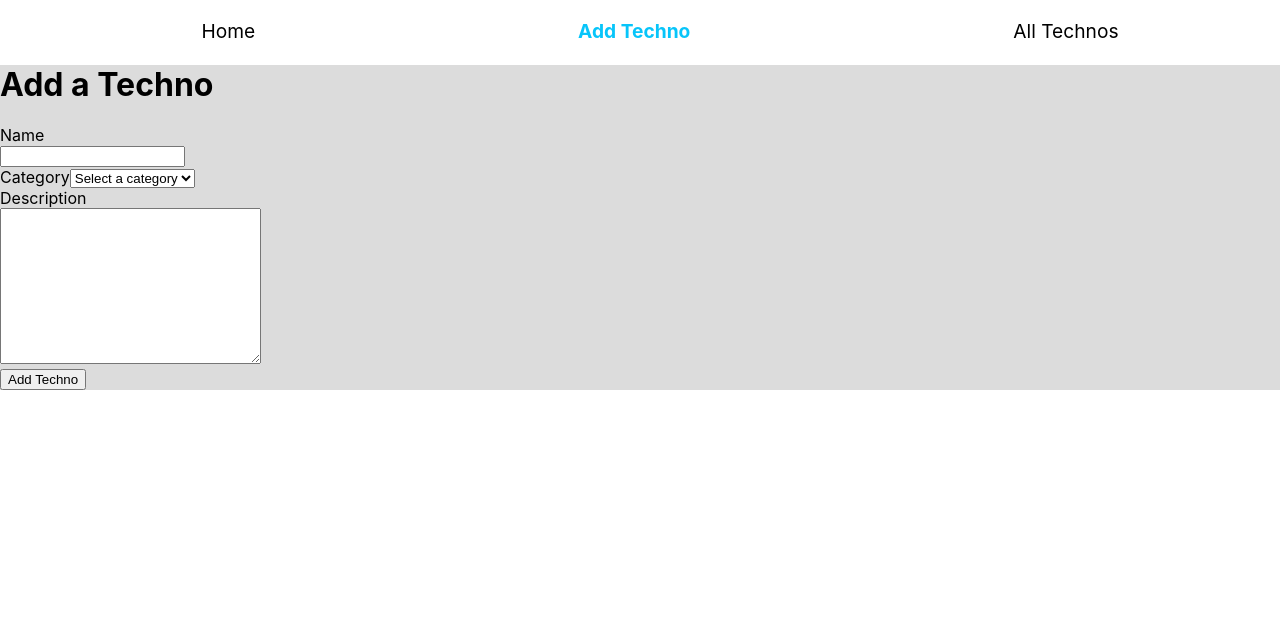
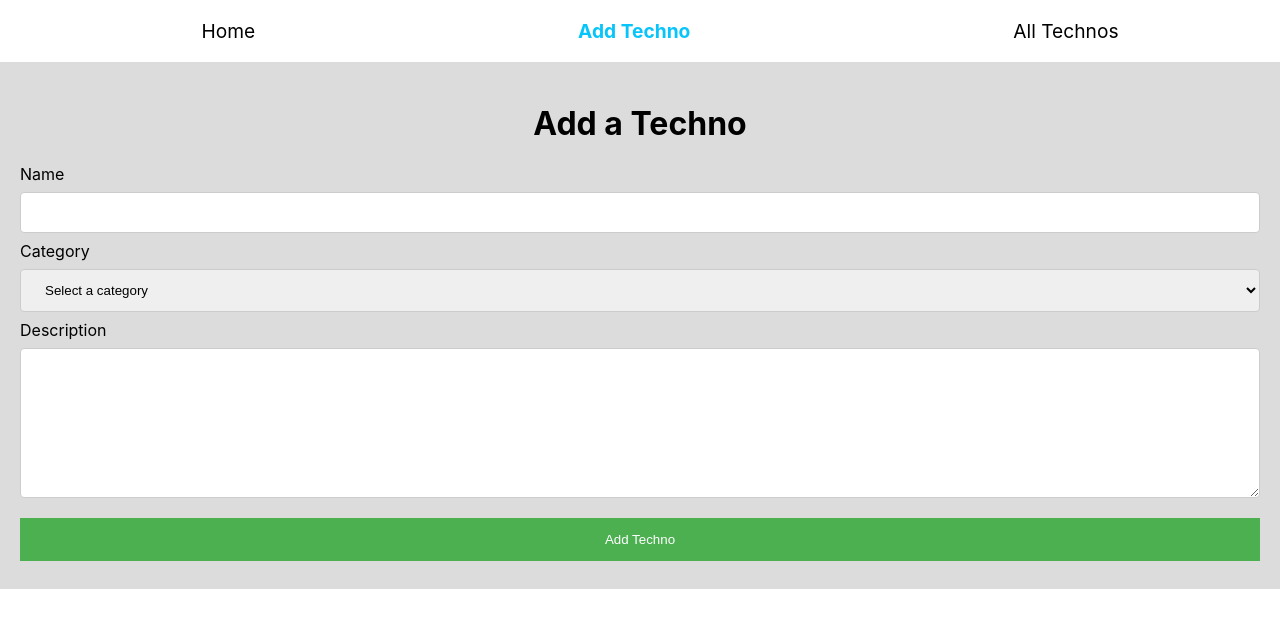
Before and after one commit to Pasot01/Tuto-bases-React, a React (Create React App) app: page /add in a window 1280 px wide. Shown: the top 628 px of the page. Built offline with nearby package versions, Linux system fonts and the light colour scheme.

Commit message:
Mise en pratique de useState sans test en dur sur les composants App et TechnAdd. Voir les modifications apportées

```diff
--- a/src/App.js
+++ b/src/App.js
@@ -8,13 +8,14 @@
 
 function App() {
   // Utilisation de useState avec un tableau vide (morceau d'état/me) qui contiendra des objets
-  // (me/getter/technos) - ex: -> [{name: 'react', category: 'front', description: 'Learn React'}, {}, {}]
+  // (me/getter/technos) - ex: -> [{name: 'react', category: 'front', description: 'Learn React'}, {autre objet}, {autre objet}]
   // (me/setter/setTechnos) - modification des objets
   const [technos, setTechnos] = useState([]);
 
   // fonction de jonction parent(App)/enfant(TechnoAdd) - (props = valeur(fonction) -> TechnoAdd)
   function handleAddTechno(techno) {
     console.log('handleAddTechno', techno);
+    setTechnos([...technos, techno]);
   }
   return (
     <>
--- a/src/css/technoadd.css
+++ b/src/css/technoadd.css
@@ -1,3 +1,49 @@
 .techno-add {
     background-color: gainsboro;
-}
+    padding: 20px;
+  }
+
+  .btn {
+    background-color: #4CAF50;
+    color: white;
+    padding: 14px 20px;
+    margin: 8px 0;
+    border: none;
+    cursor: pointer;
+    width: 100%;
+  }
+
+  input[type=text] {
+    width: 100%;
+    padding: 12px 20px;
+    margin: 8px 0;
+    display: inline-block;
+    border: 1px solid #ccc;
+    border-radius: 4px;
+    box-sizing: border-box;
+  }
+
+  textarea {
+    width: 100%;
+    height: 150px;
+    padding: 12px 20px;
+    margin: 8px 0;
+    display: inline-block;
+    border: 1px solid #ccc;
+    border-radius: 4px;
+    box-sizing: border-box;
+  }
+
+  select {
+    width: 100%;
+    padding: 12px 20px;
+    margin: 8px 0;
+    display: inline-block;
+    border: 1px solid #ccc;
+    border-radius: 4px;
+    box-sizing: border-box;
+  }
+
+  h1 {
+    text-align: center;
+  }
--- a/src/pages/TechnoAdd.js
+++ b/src/pages/TechnoAdd.js
@@ -1,16 +1,28 @@
+import { useState } from "react";
+
 export default function TechnoAdd(props) {
+    const [techno, setTechno] = useState({
+        technoname: '',
+        technocategory: '',
+        technodescription: ''
+    });
+
     // props (objet) -> destructuré pour récupérer la propriétée handleAddTechno
     const { handleAddTechno } = props;
-
-    const techno = {
-        name: 'React',
-        category: 'front',
-        description: 'Learn React'
-    }
 
     function handleSubmit(evt) {
         evt.preventDefault();
         handleAddTechno(techno);
+        setTechno({
+            technoname: '',
+            technocategory: '',
+            technodescription: ''
+        })
+    }
+
+    function handleChange(evt) {
+        const { name, value } = evt.target;
+        setTechno({...techno, [name]: value});
     }
 
     return (
@@ -18,12 +30,12 @@
             <h1>Add a Techno</h1>
             <div>
                 <form onSubmit={(evt) => handleSubmit(evt)}>
-                    <label htmlFor="techno-name">Name</label>
+                    <label htmlFor="technoname">Name</label>
                     <br/>
-                    <input type="text" name="techno-name" id="techno-name" />
+                    <input type="text" name="technoname" id="technoname" value={techno.technoname} onChange={(evt) => handleChange(evt)} />
                     <br/>
-                    <label htmlFor="techno-category">Category</label>
-                    <select name="techno-category" id="techno-category">
+                    <label htmlFor="technocategory">Category</label>
+                    <select name="technocategory" id="technocategory" value={techno.technocategory} onChange={(evt) => handleChange(evt)}>
                         <option value="">Select a category</option>
                         <option value="front">Front</option>
                         <option value="back">Back</option>
@@ -31,11 +43,11 @@
                         <option value="other">Other</option>
                     </select>
                     <br/>
-                    <label htmlFor="techno-description">Description</label>
+                    <label htmlFor="technodescription">Description</label>
                     <br/>
-                    <textarea name="techno-description" id="techno-description" cols="30" rows="10"></textarea>
+                    <textarea name="technodescription" id="technodescription" cols="30" rows="10" value={techno.technodescription} onChange={(evt) => handleChange(evt)}></textarea>
                     <br/>
-                    <input type="submit" value="Add Techno" />
+                    <input type="submit" value="Add Techno" className="btn"/>
                 </form>
             </div>
         </div>
```
